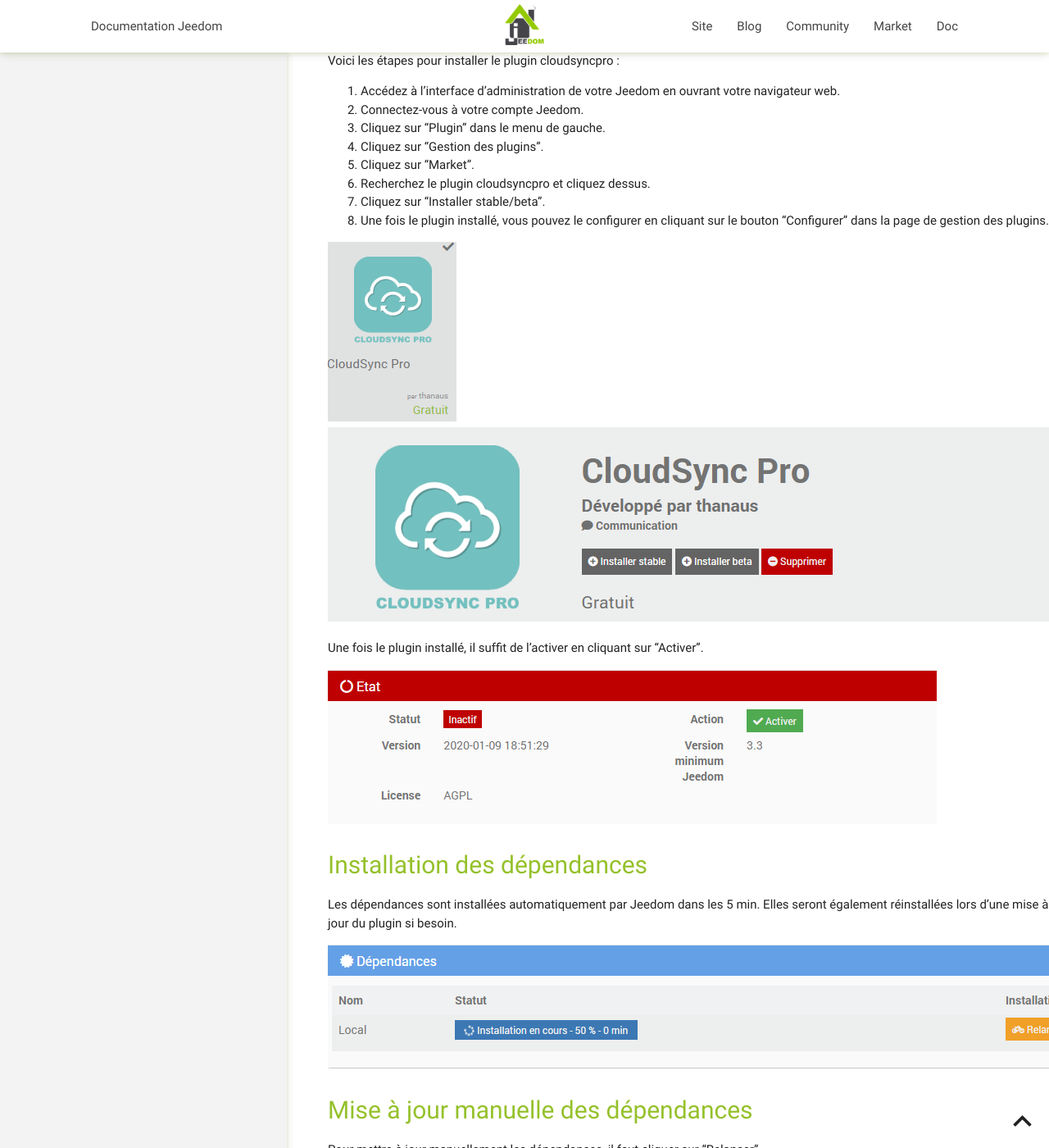
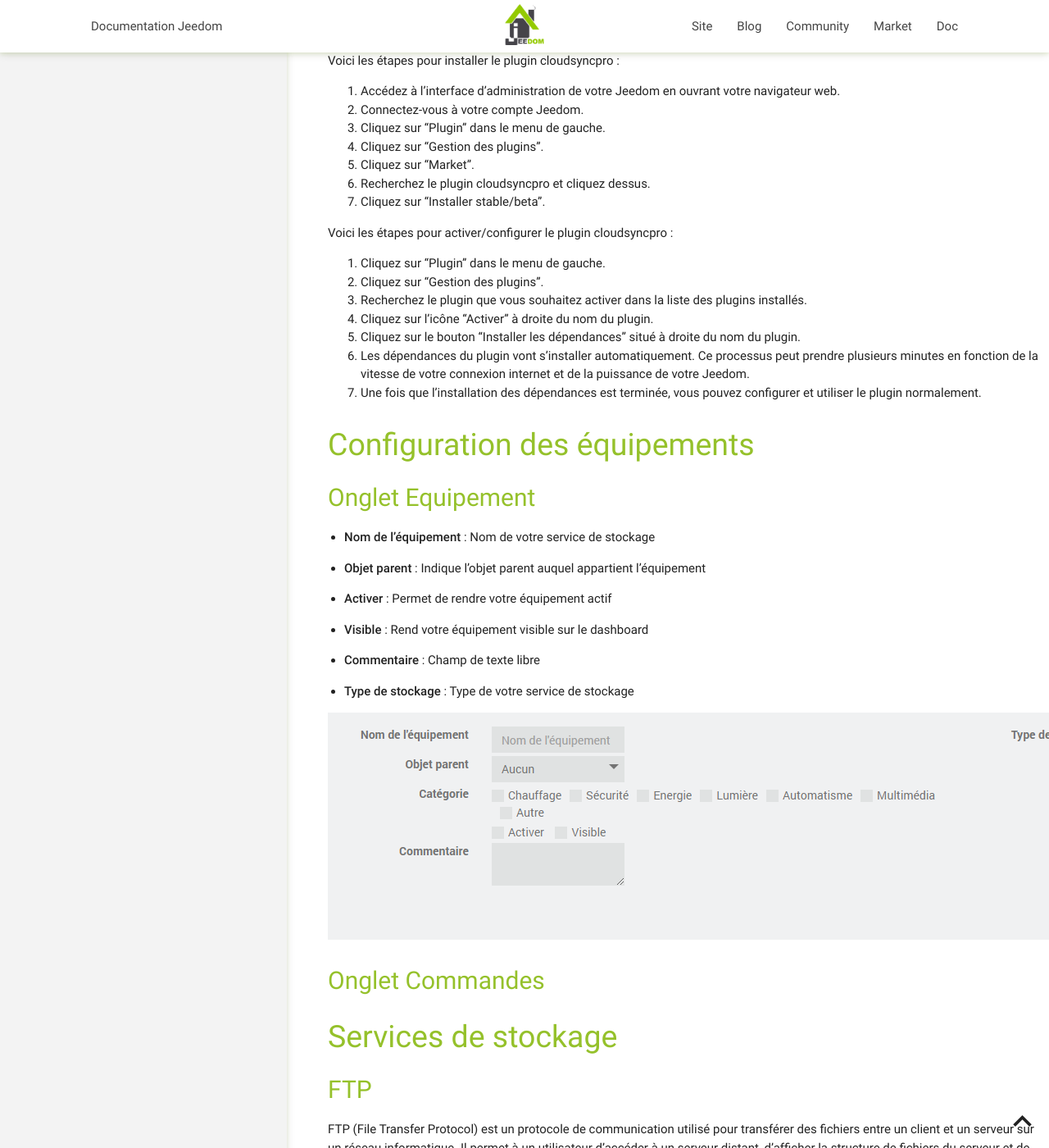
Before and after one commit to thanaus/jeedom_docs, a Jekyll site: the page built from plugins/cloudsyncpro/fr_FR/index.md, in a window 1280 px wide and 1400 px high, scrolled down 362 px. Shown: the whole window at 82% size. Built offline with Jekyll 4.4.1, drawn with Linux system fonts in a browser that asks for light colours; our own code applies the rules of GitHub Pages for plain Markdown files; some of the changed text lies outside the part shown.

Commit message:
Update index.md

```diff
--- a/plugins/cloudsyncpro/fr_FR/index.md
+++ b/plugins/cloudsyncpro/fr_FR/index.md
@@ -18,27 +18,16 @@ Voici les étapes pour installer le plugin cloudsyncpro :
 5. Cliquez sur "Market".
 6. Recherchez le plugin cloudsyncpro et cliquez dessus.
 7. Cliquez sur "Installer stable/beta".
-8. Une fois le plugin installé, vous pouvez le configurer en cliquant sur le bouton "Configurer" dans la page de gestion des plugins.
 
-![cloudsyncpro](../images/c79bc8a975d6c3d2d6b358fecf424364.png) ![cloudsyncpro](../images/0756e6d2ebb078ad6d6218eb7f877ab8.png)
+Voici les étapes pour activer/configurer le plugin cloudsyncpro :
 
-Une fois le plugin installé, il suffit de l’activer en cliquant sur "Activer".
-
-![cloudsyncpro](../images/e49685947a96b7b166fb675155eac787.png)
-
-Installation des dépendances
-----------------------------
-
-Les dépendances sont installées automatiquement par Jeedom dans les 5 min. Elles seront également réinstallées lors d'une mise à jour du plugin si besoin.
-
-![cloudsyncpro](../images/ab08acd6c64a40354c8d3ddc80421ab2.png)
-
-Mise à jour manuelle des dépendances
-------------------------------------
-
-Pour mettre à jour manuellement les dépendances, il faut cliquer sur "Relancer".
-
-![cloudsyncpro](../images/df83599d06ecebbea359557b5efb4dde.png)
+1. Cliquez sur "Plugin" dans le menu de gauche.
+2. Cliquez sur "Gestion des plugins".
+3. Recherchez le plugin que vous souhaitez activer dans la liste des plugins installés.
+4. Cliquez sur l'icône "Activer" à droite du nom du plugin.
+5. Cliquez sur le bouton "Installer les dépendances" situé à droite du nom du plugin.
+6. Les dépendances du plugin vont s'installer automatiquement. Ce processus peut prendre plusieurs minutes en fonction de la vitesse de votre connexion internet et de la puissance de votre Jeedom.
+7. Une fois que l'installation des dépendances est terminée, vous pouvez configurer et utiliser le plugin normalement.
 
 Configuration des équipements
 =============================
```
